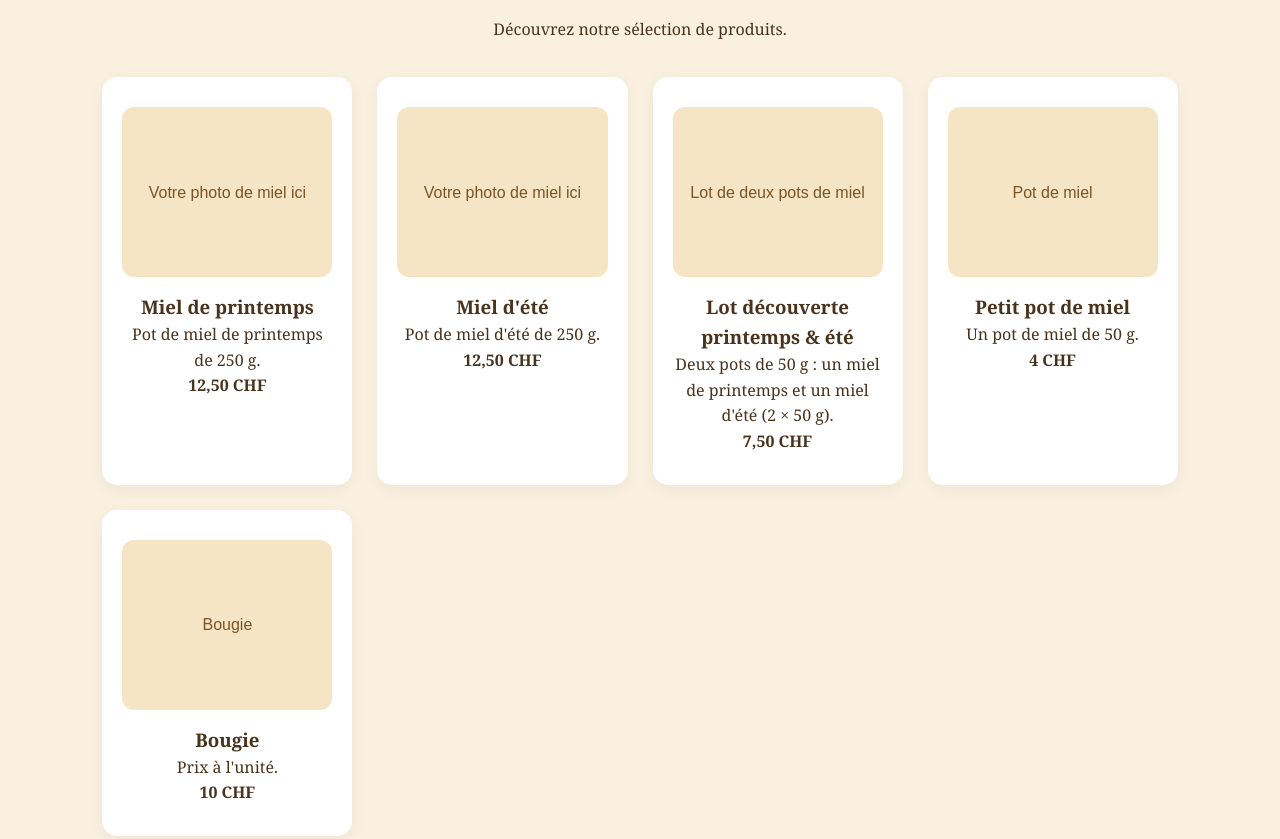
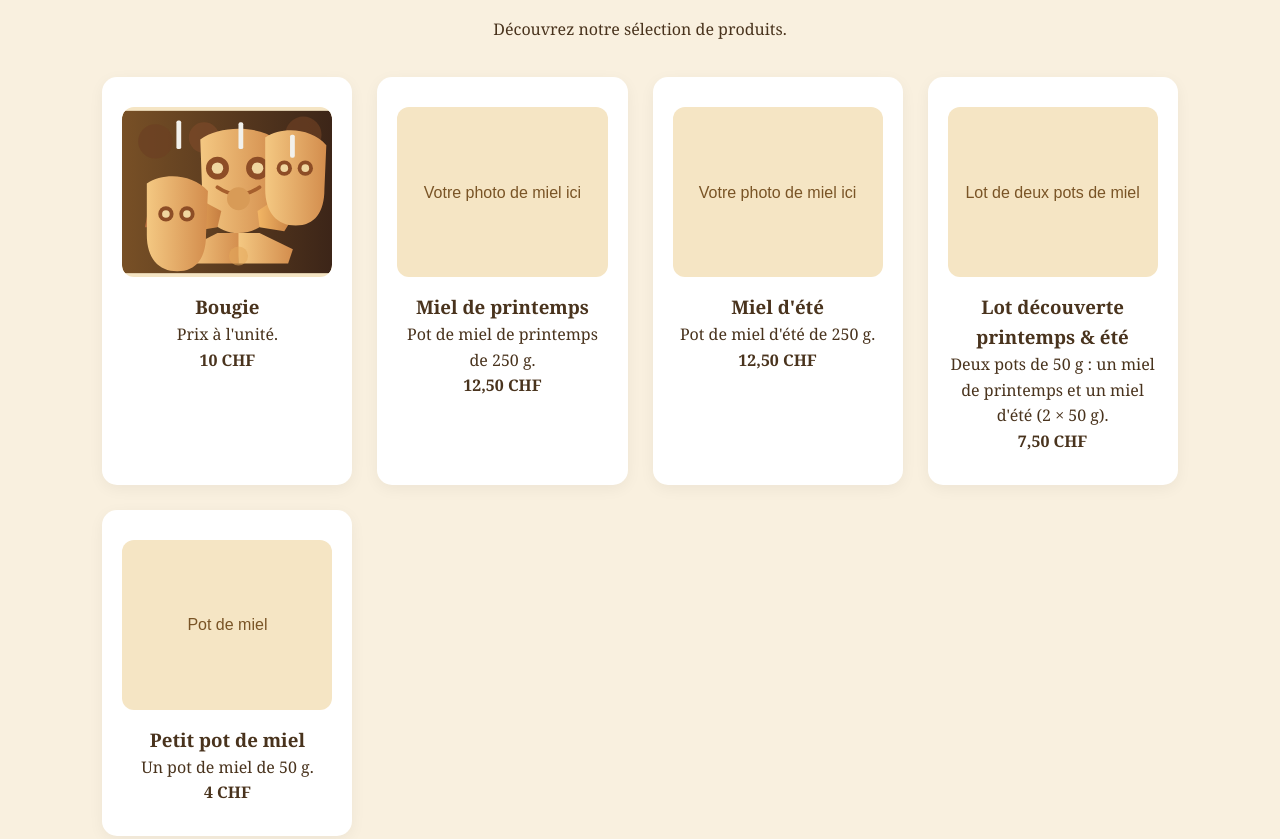
Before and after one commit to marcelromanens-ux/marcelmiel, a plain HTML site: page index.html in a window 1280 px wide. Shown: the part 960-1799 px from the top of the page. Drawn offline with Linux system fonts and the light colour scheme.

Commit message:
Add candle card art matching the provided reference image

```diff
--- a/index.html
+++ b/index.html
@@ -74,6 +74,7 @@ h2 { font-size: 34px; margin-bottom: 20px; }
   color: #795426;
   margin-bottom: 15px;
   font-family: Arial,sans-serif;
+  overflow: hidden;
 }
 .story { background: #f4e5c6; }
 .contact { background: #fffaf0; }
@@ -85,6 +86,12 @@ footer {
   font-family: Arial,sans-serif;
 }
 footer a { color: #f3d58d; }
+.bougie-art {
+  width: 100%;
+  height: 170px;
+  display: block;
+  border-radius: 12px;
+}
 @media(max-width:600px) {
   header { justify-content: center; gap: 15px; }
   nav a { margin: 0 7px; font-size: 13px; }
@@ -125,6 +132,81 @@ footer a { color: #f3d58d; }
   <p>Découvrez notre sélection de produits.</p>
   <div class="products">
     <article class="product">
+      <div class="photo">
+        <svg class="bougie-art" viewBox="0 0 220 170" xmlns="http://www.w3.org/2000/svg" role="img" aria-label="Bougie en cire d'abeille en forme de hibou">
+          <defs>
+            <linearGradient id="bg1" x1="0" x2="1">
+              <stop offset="0%" stop-color="#785026"/>
+              <stop offset="100%" stop-color="#3c2518"/>
+            </linearGradient>
+            <linearGradient id="wax" x1="0" x2="1">
+              <stop offset="0%" stop-color="#f4c882"/>
+              <stop offset="100%" stop-color="#d38d4d"/>
+            </linearGradient>
+            <linearGradient id="wax2" x1="0" x2="1">
+              <stop offset="0%" stop-color="#f2b665"/>
+              <stop offset="100%" stop-color="#c67e41"/>
+            </linearGradient>
+          </defs>
+          <rect width="220" height="170" fill="url(#bg1)"/>
+          <g opacity="0.75">
+            <circle cx="35" cy="32" r="18" fill="#6d4023"/>
+            <circle cx="86" cy="28" r="16" fill="#7a4928"/>
+            <circle cx="190" cy="25" r="19" fill="#6a3e22"/>
+          </g>
+          <g>
+            <path d="M24 122 L32 80 L58 80 L66 122 Z" fill="#b76c3d" opacity="0.9"/>
+            <path d="M155 118 L162 84 L188 84 L194 118 Z" fill="#b76c3d" opacity="0.8"/>
+          </g>
+          <g>
+            <g transform="translate(42,10)">
+              <path d="M40 20 C60 5, 100 5, 120 20 L118 76 C118 102, 103 118, 80 118 C58 118, 42 102, 42 76 Z" fill="url(#wax)"/>
+              <circle cx="58" cy="50" r="12" fill="#8d4d26"/>
+              <circle cx="100" cy="50" r="12" fill="#8d4d26"/>
+              <circle cx="58" cy="50" r="6" fill="#f0d6a0"/>
+              <circle cx="100" cy="50" r="6" fill="#f0d6a0"/>
+              <path d="M58 70 Q80 85 102 70" stroke="#a65f2d" stroke-width="4" fill="none" stroke-linecap="round"/>
+              <circle cx="80" cy="82" r="12" fill="#d89b57"/>
+              <path d="M40 83 L22 100 L32 116 L58 112 L62 95 Z" fill="url(#wax2)"/>
+              <path d="M118 83 L138 100 L128 116 L102 112 L100 95 Z" fill="url(#wax2)"/>
+              <path d="M58 118 L25 135 L30 150 L80 150 L82 118 Z" fill="url(#wax)"/>
+              <path d="M102 118 L137 135 L132 150 L80 150 L80 118 Z" fill="url(#wax)"/>
+              <g opacity="0.55">
+                <circle cx="12" cy="98" r="6" fill="#e9b36d"/>
+                <circle cx="148" cy="96" r="6" fill="#e9b36d"/>
+                <circle cx="80" cy="142" r="10" fill="#e3a85b"/>
+              </g>
+            </g>
+          </g>
+          <g>
+            <g transform="translate(150,28)">
+              <path d="M0 0 C18 -12, 48 -10, 64 8 L62 54 C62 78, 52 92, 32 92 C12 92, 0 78, 0 54 Z" fill="url(#wax)"/>
+              <circle cx="20" cy="32" r="8" fill="#8d4d26"/>
+              <circle cx="42" cy="32" r="8" fill="#8d4d26"/>
+              <circle cx="20" cy="32" r="4" fill="#f0d6a0"/>
+              <circle cx="42" cy="32" r="4" fill="#f0d6a0"/>
+            </g>
+            <g transform="translate(26,76)">
+              <path d="M0 0 C18 -12, 48 -10, 64 8 L62 54 C62 78, 52 92, 32 92 C12 92, 0 78, 0 54 Z" fill="url(#wax)"/>
+              <circle cx="20" cy="32" r="8" fill="#8d4d26"/>
+              <circle cx="42" cy="32" r="8" fill="#8d4d26"/>
+              <circle cx="20" cy="32" r="4" fill="#f0d6a0"/>
+              <circle cx="42" cy="32" r="4" fill="#f0d6a0"/>
+            </g>
+          </g>
+          <g>
+            <rect x="57" y="10" width="5" height="30" fill="#f2f1ec" rx="2"/>
+            <rect x="122" y="12" width="5" height="28" fill="#f2f1ec" rx="2"/>
+            <rect x="176" y="25" width="5" height="24" fill="#f2f1ec" rx="2"/>
+          </g>
+        </svg>
+      </div>
+      <h3>Bougie</h3>
+      <p>Prix à l'unité.</p>
+      <p><strong>10 CHF</strong></p>
+    </article>
+
+    <article class="product">
       <div class="photo">Votre photo de miel ici</div>
       <h3>Miel de printemps</h3>
       <p>Pot de miel de printemps de 250 g.</p>
@@ -147,12 +229,6 @@ footer a { color: #f3d58d; }
       <h3>Petit pot de miel</h3>
       <p>Un pot de miel de 50 g.</p>
       <p><strong>4 CHF</strong></p>
-    </article>
-    <article class="product">
-      <div class="photo">Bougie</div>
-      <h3>Bougie</h3>
-      <p>Prix à l'unité.</p>
-      <p><strong>10 CHF</strong></p>
     </article>
   </div>
 </section>
```
